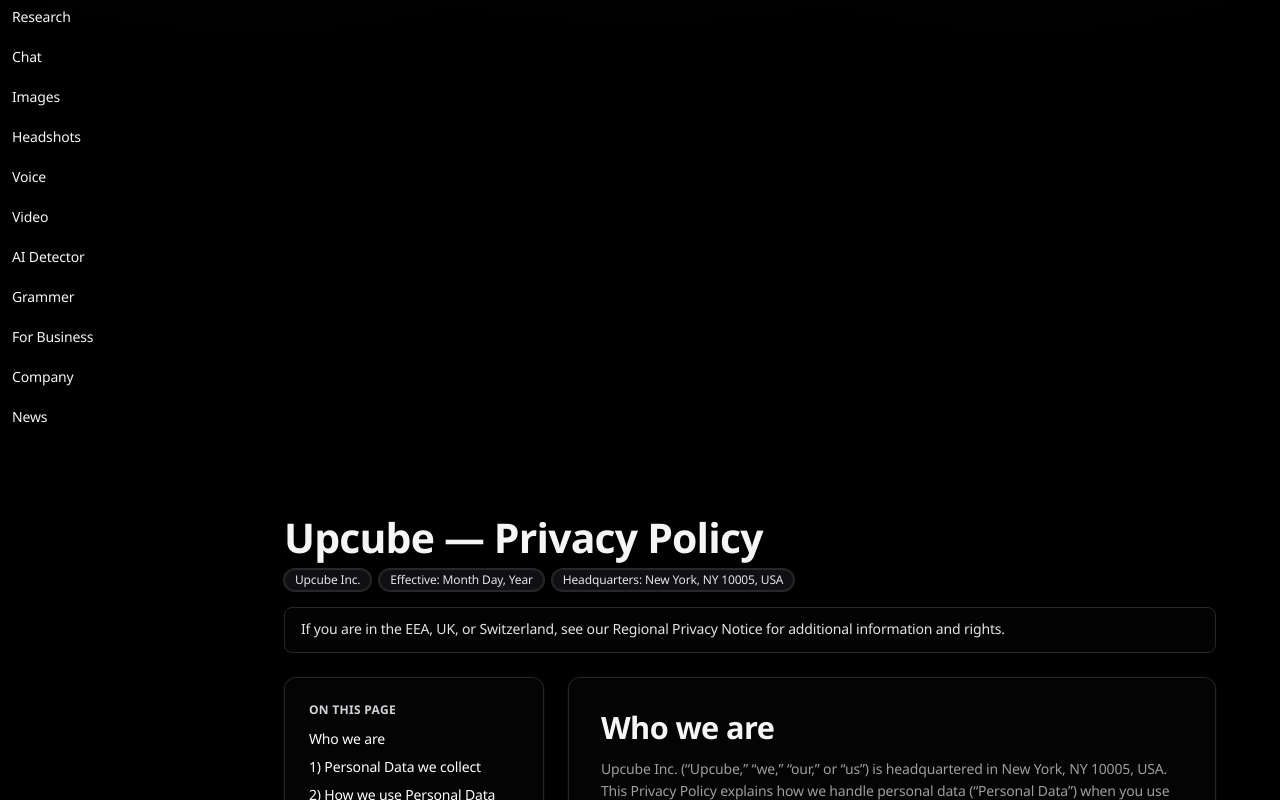
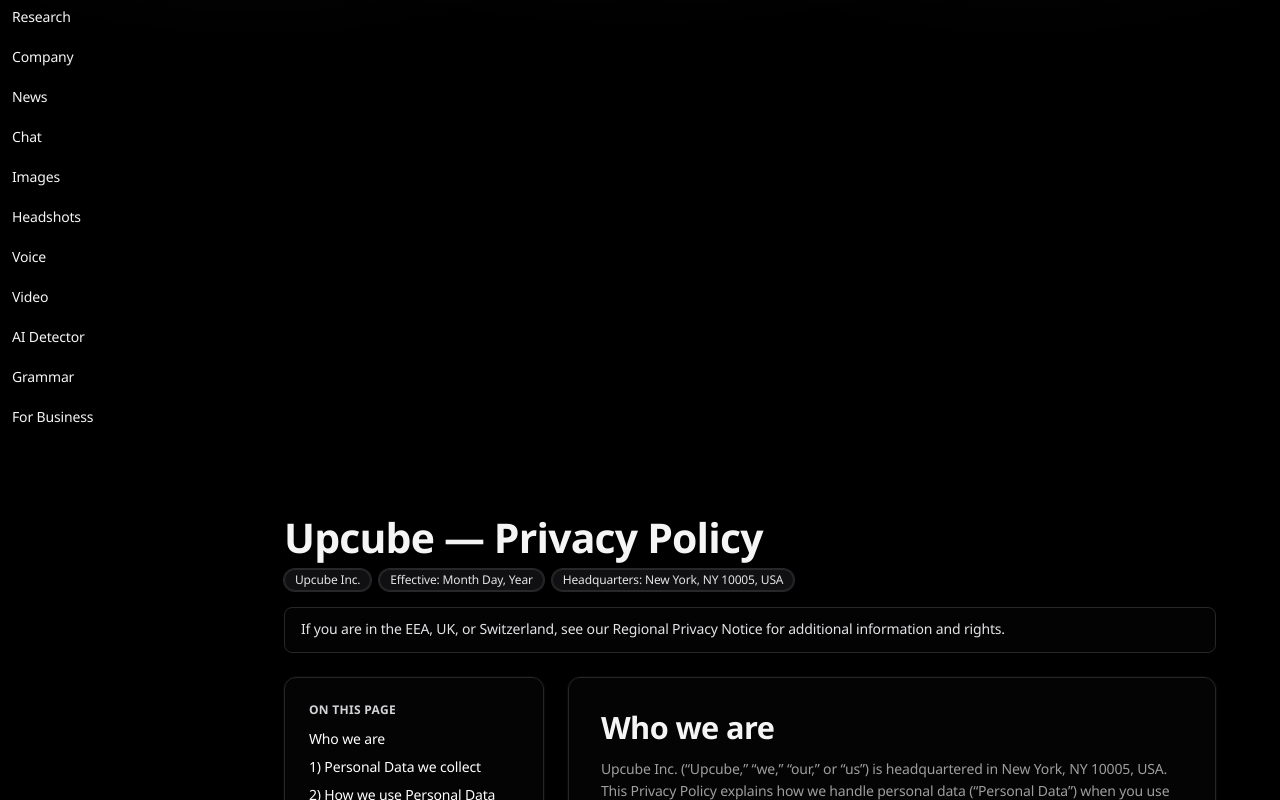
Before and after one commit to shadabchow-ui/upcube-frontend, a Next.js app: page /privacy-policy in a window 1280 px wide. Shown: the top 800 px of the page. Built offline with nearby package versions, Linux system fonts and the light colour scheme.

Commit message:
Update left-nav.tsx

```diff
--- a/components/left-nav.tsx
+++ b/components/left-nav.tsx
@@ -4,22 +4,22 @@ import Link from 'next/link'
 import { usePathname } from 'next/navigation'
 
 const nav = [
-  // keep your on-site pages if you want
-  { label: "Research", href: "/research-overview" },
+  // internal pages (keep if you want)
+  { label: 'Research', href: '/research-overview' },
+  { label: 'Company', href: '/about-us' },
+  { label: 'News', href: '/news' },
 
-  // subdomains (your actual apps)
-  { label: "Chat", href: "https://chat.upcube.ai" },
-  { label: "Images", href: "https://image.upcube.ai" },
-  { label: "Headshots", href: "https://headshots.upcube.ai" },
-  { label: "Voice", href: "https://voice.upcube.ai" },
-  { label: "Video", href: "https://video.upcube.ai" },
-  { label: "AI Detector", href: "https://detect.upcube.ai" },
-  { label: "Grammer", href: "https://script.upcube.ai" },
+  // subdomains (apps)
+  { label: 'Chat', href: 'https://chat.upcube.ai' },
+  { label: 'Images', href: 'https://image.upcube.ai' },
+  { label: 'Headshots', href: 'https://headshots.upcube.ai' },
+  { label: 'Voice', href: 'https://voice.upcube.ai' },
+  { label: 'Video', href: 'https://video.upcube.ai' },
+  { label: 'AI Detector', href: 'https://detect.upcube.ai' },
+  { label: 'Grammar', href: 'https://script.upcube.ai' },
 
-  // keep these internal if they exist
-  { label: "For Business", href: "/business" },
-  { label: "Company", href: "/about-us" },
-  { label: "News", href: "/news" },
+  // optional internal
+  { label: 'For Business', href: '/business' },
 ]
 
 export default function LeftNav() {
@@ -28,19 +28,22 @@ export default function LeftNav() {
   return (
     <nav className="flex flex-col gap-1 text-sm">
       {nav.map((item) => {
-        const isExternal = item.href.startsWith("http")
+        const isExternal = item.href.startsWith('http')
         const active = !isExternal && pathname === item.href
 
         return (
           <Link
             key={item.label}
             href={item.href}
-            target={isExternal ? "_blank" : undefined}
-            rel={isExternal ? "noreferrer noopener" : undefined}
+            // keep same tab for subdomains (feels like one platform)
+            target={undefined}
+            rel={isExternal ? 'noreferrer noopener' : undefined}
             className={[
-              "rounded-md px-3 py-2 transition-colors",
-              active ? "bg-white/10 text-white" : "text-zinc-400 hover:text-white hover:bg-white/5",
-            ].join(" ")}
+              'rounded-md px-3 py-2 transition-colors',
+              active
+                ? 'bg-white/10 text-white'
+                : 'text-zinc-400 hover:text-white hover:bg-white/5',
+            ].join(' ')}
           >
             {item.label}
           </Link>
```
